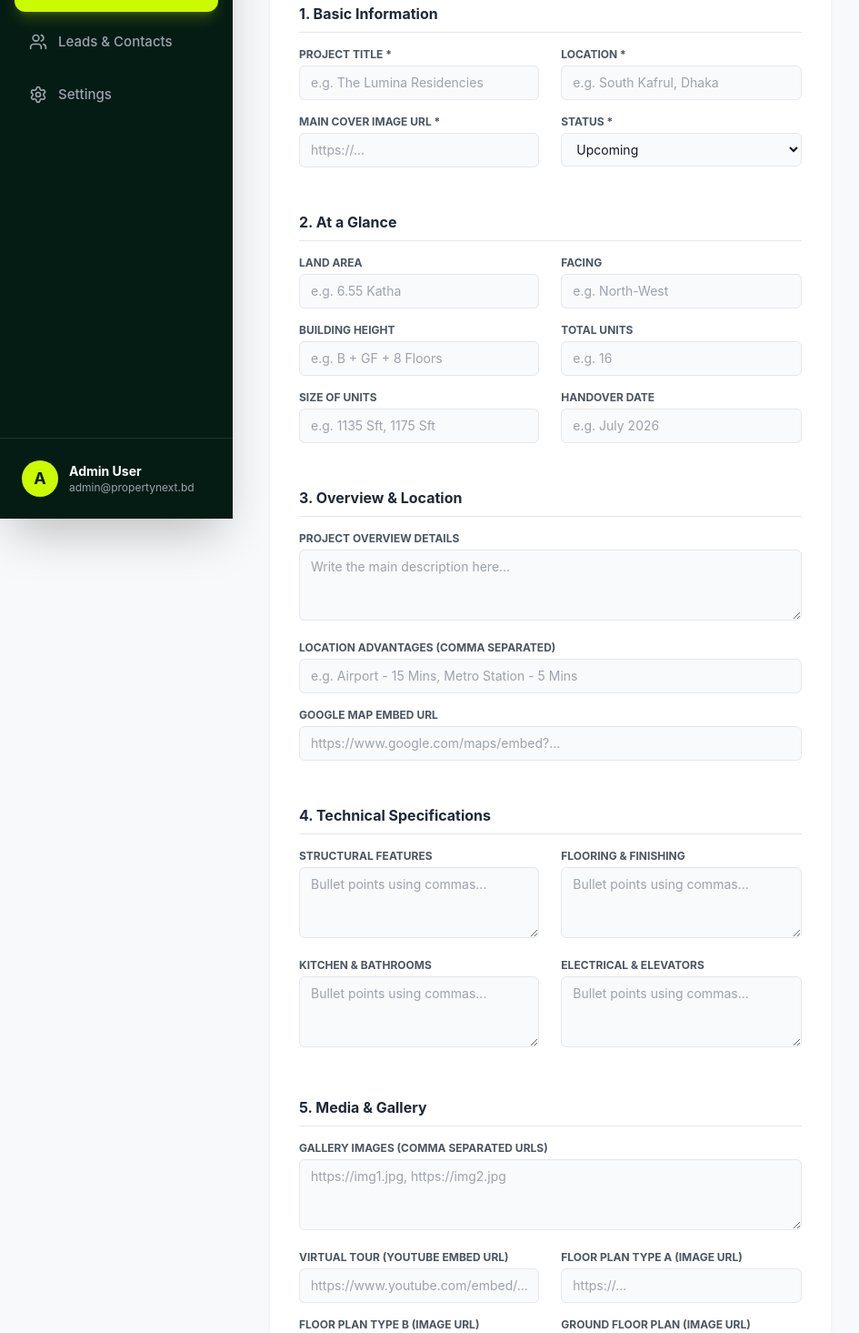
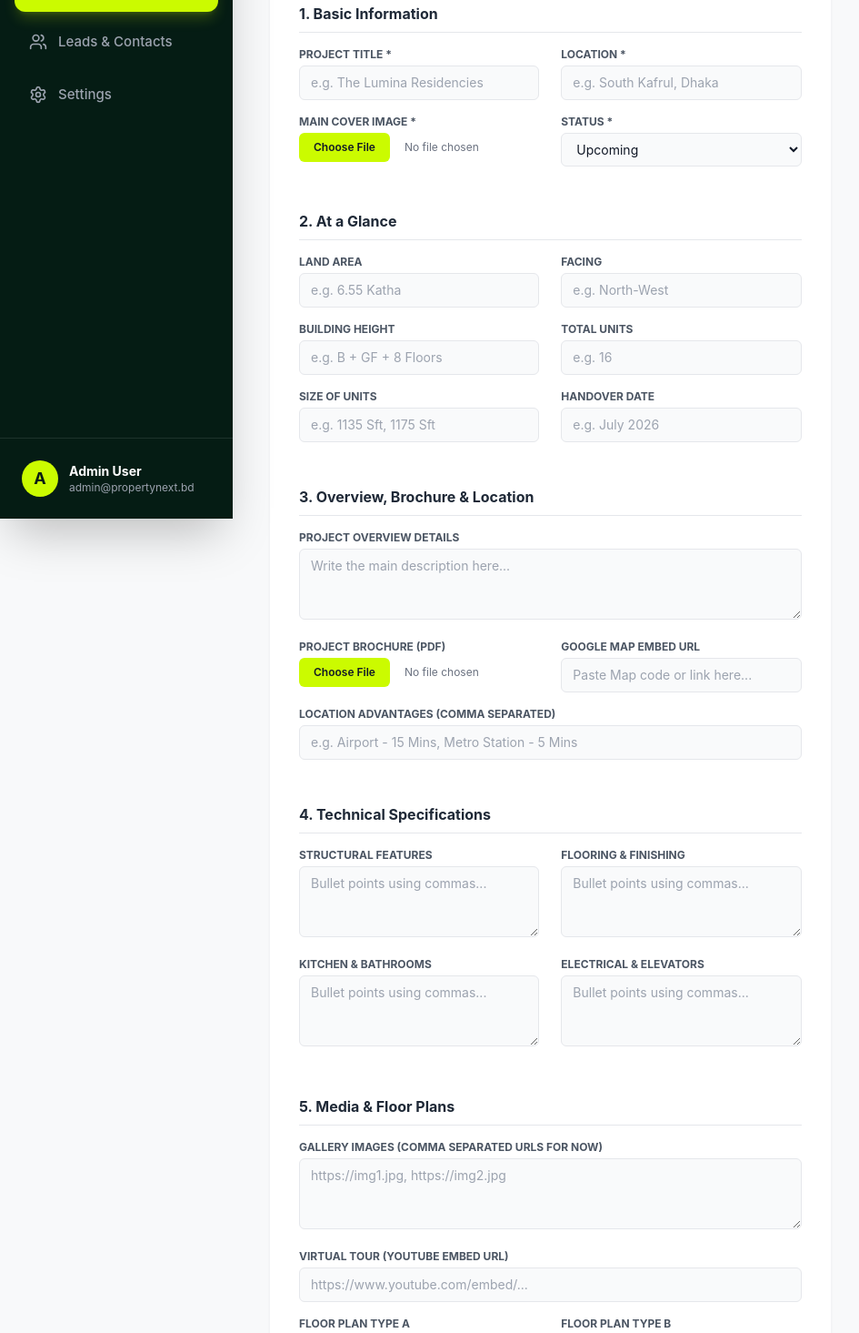
Before and after one commit to MinhajSiam/propertynext-admin, a React (Vite) app: page /projects in a window 1280 px wide. Shown: the part 230-1695 px from the top of the page at 91% size, without its empty margins (0-945 px from the left). Built offline with nearby package versions, Linux system fonts and the light colour scheme; no server answers.

Commit message:
feat: enhance Projects component with file upload functionality for images and PDFs

```diff
--- a/src/pages/Projects.jsx
+++ b/src/pages/Projects.jsx
@@ -1,8 +1,12 @@
 import React, { useState, useEffect } from 'react';
 import axios from 'axios';
-import { PlusCircle, Building2, MapPin, Trash2, Edit, X, Save } from 'lucide-react';
+import { PlusCircle, MapPin, Trash2, Edit, X, Save, Upload } from 'lucide-react';
 
-// --- ছোট কম্পোনেন্টগুলো মূল ফাংশনের বাইরে রাখা হলো (যাতে ফোকাস না হারায়) ---
+// !!! এখানে আপনার ক্লাউডিনারি তথ্য বসান !!!
+const CLOUDINARY_CLOUD_NAME = "dhs7c5scp";
+const CLOUDINARY_UPLOAD_PRESET = "propertyNext";
+
+// --- ছোট হেল্পার কম্পোনেন্টগুলো মূল ফাংশনের বাইরে রাখা হলো ---
 const SectionTitle = ({ title }) => (
     <h3 className="text-md font-bold text-gray-800 border-b pb-2 mb-4 mt-8">{title}</h3>
 );
@@ -24,14 +28,16 @@ const InputField = ({ label, name, value, onChange, type = "text", placeholder,
 const Projects = () => {
     const [projects, setProjects] = useState([]);
     const [loading, setLoading] = useState(false);
+    const [uploading, setUploading] = useState(false); // ফাইল আপলোডের আলাদা স্টেট
     const [editingId, setEditingId] = useState(null);
 
     const [formData, setFormData] = useState({
         title: '', location: '', status: 'upcoming', mainImage: '',
         landArea: '', facing: '', height: '', totalUnits: '', sizeOfUnits: '', handover: '',
         overview: '', structuralFeatures: '', flooring: '', kitchenBath: '', electrical: '',
-        locationAdvantages: '',
-        galleryImages: '', floorPlanA: '', floorPlanB: '', groundFloorPlan: '', videoUrl: '', mapUrl: ''
+        locationAdvantages: '', galleryImages: '',
+        floorPlanA: '', floorPlanB: '', groundFloorPlan: '', videoUrl: '', mapUrl: '',
+        brochureUrl: '' // নতুন ব্রোশিওর ফিল্ড
     });
 
     useEffect(() => { fetchProjects(); }, []);
@@ -43,6 +49,36 @@ const Projects = () => {
         } catch (error) { console.error("Error fetching:", error); }
     };
 
+    // --- ফাইল আপলোড করার আপডেট করা ফাংশন (Image এবং PDF উভয়ের জন্য) ---
+    const handleFileUpload = async (file) => {
+        if (!file) return null;
+        setUploading(true);
+        const data = new FormData();
+        data.append('file', file);
+        data.append('upload_preset', CLOUDINARY_UPLOAD_PRESET);
+
+        try {
+            // এখানে /image/upload এর বদলে /auto/upload দেওয়া হয়েছে যাতে সব ফাইল সাপোর্ট করে
+            const res = await fetch(`https://api.cloudinary.com/v1_1/${CLOUDINARY_CLOUD_NAME}/auto/upload`, {
+                method: 'POST',
+                body: data,
+            });
+            const fileData = await res.json();
+            setUploading(false);
+
+            if (fileData.error) {
+                alert("Upload Error: " + fileData.error.message);
+                return null;
+            }
+            return fileData.secure_url;
+        } catch (error) {
+            console.error("Cloudinary Upload Error:", error);
+            setUploading(false);
+            alert("File upload failed!");
+            return null;
+        }
+    };
+
     const handleChange = (e) => setFormData({ ...formData, [e.target.name]: e.target.value });
 
     const handleSubmit = async (e) => {
@@ -50,23 +86,18 @@ const Projects = () => {
         setLoading(true);
 
         const submitData = { ...formData };
+        if (formData.galleryImages && typeof formData.galleryImages === 'string') submitData.galleryImages = formData.galleryImages.split(',').map(url => url.trim());
+        if (formData.locationAdvantages && typeof formData.locationAdvantages === 'string') submitData.locationAdvantages = formData.locationAdvantages.split(',').map(item => item.trim());
 
-        // কমা দিয়ে আলাদা করা ডেটাগুলোকে Array তে রূপান্তর
-        if (formData.galleryImages) submitData.galleryImages = formData.galleryImages.split(',').map(url => url.trim());
-        if (formData.locationAdvantages) submitData.locationAdvantages = formData.locationAdvantages.split(',').map(item => item.trim());
-
-        // --- Google Map Iframe Fix (অটোমেটিক শুধু লিংক বের করে নেবে) ---
         if (submitData.mapUrl && submitData.mapUrl.includes('<iframe')) {
             const match = submitData.mapUrl.match(/src="([^"]+)"/);
-            if (match) submitData.mapUrl = match[1]; // শুধু লিংকটি রাখবে
+            if (match) submitData.mapUrl = match[1];
         }
 
-        // YouTube Video Iframe Fix (যদি ভিডিওর ক্ষেত্রেও পুরো iframe পেস্ট করেন)
         if (submitData.videoUrl && submitData.videoUrl.includes('<iframe')) {
             const match = submitData.videoUrl.match(/src="([^"]+)"/);
             if (match) submitData.videoUrl = match[1];
         }
-        // -------------------------------------------------------------
 
         try {
             if (editingId) {
@@ -105,10 +136,27 @@ const Projects = () => {
 
     const resetForm = () => {
         setFormData({
-            title: '', location: '', status: 'upcoming', mainImage: '', landArea: '', facing: '', height: '', totalUnits: '', sizeOfUnits: '', handover: '', overview: '', structuralFeatures: '', flooring: '', kitchenBath: '', electrical: '', locationAdvantages: '', galleryImages: '', floorPlanA: '', floorPlanB: '', groundFloorPlan: '', videoUrl: '', mapUrl: ''
+            title: '', location: '', status: 'upcoming', mainImage: '', landArea: '', facing: '', height: '', totalUnits: '', sizeOfUnits: '', handover: '', overview: '', structuralFeatures: '', flooring: '', kitchenBath: '', electrical: '', locationAdvantages: '', galleryImages: '', floorPlanA: '', floorPlanB: '', groundFloorPlan: '', videoUrl: '', mapUrl: '', brochureUrl: ''
         });
         setEditingId(null);
     };
+
+    // ফাইল ইনপুট ফিল্ডের জন্য কাস্টম কম্পোনেন্ট (কোড গোছানোর জন্য)
+    const FileUploadField = ({ label, name, accept }) => (
+        <div className="mb-4">
+            <label className="block text-xs font-bold text-gray-600 uppercase mb-1">{label}</label>
+            <div className="flex items-center gap-2">
+                <input type="file" accept={accept} onChange={async (e) => {
+                    const fileUrl = await handleFileUpload(e.target.files[0]);
+                    if (fileUrl) {
+                        setFormData(prev => ({ ...prev, [name]: fileUrl }));
+                        alert(`${label} uploaded successfully! 🚀`);
+                    }
+                }} className="block w-full text-xs text-gray-500 file:mr-4 file:py-2 file:px-4 file:rounded-md file:border-0 file:text-xs file:font-semibold file:bg-brandLime file:text-gray-900 hover:file:bg-lime-300 cursor-pointer" />
+            </div>
+            {formData[name] && <p className="text-[10px] text-green-600 truncate mt-1">✔ File Loaded: {formData[name]}</p>}
+        </div>
+    );
 
     return (
         <div className="pb-10">
@@ -120,11 +168,9 @@ const Projects = () => {
             </div>
 
             <div className="grid grid-cols-1 xl:grid-cols-12 gap-8">
-
                 <div className="xl:col-span-8 bg-white p-6 md:p-8 rounded-xl shadow-sm border border-gray-100">
                     <div className="flex justify-between items-center mb-6">
                         <h2 className="text-lg font-bold text-darkGreen flex items-center gap-2">
-                            {editingId ? <Edit size={18} className="text-brandLime" /> : <PlusCircle size={18} className="text-brandLime" />}
                             {editingId ? 'Update Project Details' : 'Add New Project'}
                         </h2>
                         {editingId && <button onClick={resetForm} className="text-red-500 hover:bg-red-50 p-2 rounded-full"><X size={18} /></button>}
@@ -136,7 +182,10 @@ const Projects = () => {
                             <div className="md:col-span-2"><SectionTitle title="1. Basic Information" /></div>
                             <InputField label="Project Title *" name="title" value={formData.title} onChange={handleChange} placeholder="e.g. The Lumina Residencies" />
                             <InputField label="Location *" name="location" value={formData.location} onChange={handleChange} placeholder="e.g. South Kafrul, Dhaka" />
-                            <InputField label="Main Cover Image URL *" name="mainImage" value={formData.mainImage} onChange={handleChange} placeholder="https://..." />
+
+                            {/* মেইন কভার ইমেজ সরাসরি আপলোড */}
+                            <FileUploadField label="Main Cover Image *" name="mainImage" accept="image/*" />
+
                             <div className="mb-4">
                                 <label className="block text-xs font-bold text-gray-600 uppercase mb-1">Status *</label>
                                 <select name="status" value={formData.status} onChange={handleChange} className="w-full px-3 py-2 bg-gray-50 border border-gray-200 rounded-md text-sm">
@@ -154,13 +203,17 @@ const Projects = () => {
                             <InputField label="Size of Units" name="sizeOfUnits" value={formData.sizeOfUnits} onChange={handleChange} placeholder="e.g. 1135 Sft, 1175 Sft" />
                             <InputField label="Handover Date" name="handover" value={formData.handover} onChange={handleChange} placeholder="e.g. July 2026" />
 
-                            <div className="md:col-span-2"><SectionTitle title="3. Overview & Location" /></div>
+                            <div className="md:col-span-2"><SectionTitle title="3. Overview, Brochure & Location" /></div>
                             <div className="md:col-span-2">
                                 <InputField label="Project Overview Details" name="overview" value={formData.overview} onChange={handleChange} isTextArea={true} placeholder="Write the main description here..." />
                             </div>
+
+                            {/* ব্রোশিওর PDF সরাসরি আপলোড বাটন */}
+                            <FileUploadField label="Project Brochure (PDF)" name="brochureUrl" accept=".pdf" />
+
+                            <InputField label="Google Map Embed URL" name="mapUrl" value={formData.mapUrl} onChange={handleChange} placeholder="Paste Map code or link here..." />
                             <div className="md:col-span-2">
                                 <InputField label="Location Advantages (Comma separated)" name="locationAdvantages" value={formData.locationAdvantages} onChange={handleChange} placeholder="e.g. Airport - 15 Mins, Metro Station - 5 Mins" />
-                                <InputField label="Google Map Embed URL" name="mapUrl" value={formData.mapUrl} onChange={handleChange} placeholder="https://www.google.com/maps/embed?..." />
                             </div>
 
                             <div className="md:col-span-2"><SectionTitle title="4. Technical Specifications" /></div>
@@ -169,28 +222,32 @@ const Projects = () => {
                             <InputField label="Kitchen & Bathrooms" name="kitchenBath" value={formData.kitchenBath} onChange={handleChange} isTextArea={true} placeholder="Bullet points using commas..." />
                             <InputField label="Electrical & Elevators" name="electrical" value={formData.electrical} onChange={handleChange} isTextArea={true} placeholder="Bullet points using commas..." />
 
-                            <div className="md:col-span-2"><SectionTitle title="5. Media & Gallery" /></div>
+                            <div className="md:col-span-2"><SectionTitle title="5. Media & Floor Plans" /></div>
                             <div className="md:col-span-2">
-                                <InputField label="Gallery Images (Comma separated URLs)" name="galleryImages" value={formData.galleryImages} onChange={handleChange} isTextArea={true} placeholder="https://img1.jpg, https://img2.jpg" />
+                                <InputField label="Gallery Images (Comma separated URLs for now)" name="galleryImages" value={formData.galleryImages} onChange={handleChange} isTextArea={true} placeholder="https://img1.jpg, https://img2.jpg" />
                             </div>
-                            <InputField label="Virtual Tour (YouTube Embed URL)" name="videoUrl" value={formData.videoUrl} onChange={handleChange} placeholder="https://www.youtube.com/embed/..." />
-                            <InputField label="Floor Plan Type A (Image URL)" name="floorPlanA" value={formData.floorPlanA} onChange={handleChange} placeholder="https://..." />
-                            <InputField label="Floor Plan Type B (Image URL)" name="floorPlanB" value={formData.floorPlanB} onChange={handleChange} placeholder="https://..." />
-                            <InputField label="Ground Floor Plan (Image URL)" name="groundFloorPlan" value={formData.groundFloorPlan} onChange={handleChange} placeholder="https://..." />
+                            <div className="md:col-span-2">
+                                <InputField label="Virtual Tour (YouTube Embed URL)" name="videoUrl" value={formData.videoUrl} onChange={handleChange} placeholder="https://www.youtube.com/embed/..." />
+                            </div>
+
+                            {/* ফ্লোর প্ল্যানগুলো সরাসরি আপলোড বাটন */}
+                            <FileUploadField label="Floor Plan Type A" name="floorPlanA" accept="image/*" />
+                            <FileUploadField label="Floor Plan Type B" name="floorPlanB" accept="image/*" />
+                            <FileUploadField label="Ground Floor Plan" name="groundFloorPlan" accept="image/*" />
 
                         </div>
 
-                        <button type="submit" disabled={loading} className="mt-8 bg-darkGreen text-brandLime font-bold px-8 py-3 rounded-md hover:bg-black transition-colors flex items-center gap-2">
-                            <Save size={16} /> {loading ? 'Saving Data...' : (editingId ? 'Update Complete Project' : 'Save Project Data')}
+                        <button type="submit" disabled={loading || uploading} className="mt-8 bg-darkGreen text-brandLime font-bold px-8 py-3 rounded-md hover:bg-black transition-colors flex items-center gap-2">
+                            <Save size={16} /> {loading ? 'Saving Data...' : uploading ? 'Uploading File...' : (editingId ? 'Update Project' : 'Save Project Data')}
                         </button>
                     </form>
                 </div>
 
+                {/* Right Side List */}
                 <div className="xl:col-span-4 flex flex-col gap-4">
                     <div className="bg-white p-5 rounded-xl shadow-sm border border-gray-100 mb-2">
                         <h3 className="font-bold text-gray-800">Saved Projects ({projects.length})</h3>
                     </div>
-
                     <div className="flex flex-col gap-4 overflow-y-auto pr-2 max-h-[1200px]">
                         {projects.map((project) => (
                             <div key={project._id} className="bg-white border border-gray-100 rounded-xl overflow-hidden shadow-sm hover:shadow-md transition-all flex flex-col relative group">
@@ -209,7 +266,6 @@ const Projects = () => {
                         ))}
                     </div>
                 </div>
-
             </div>
         </div>
     );
```
